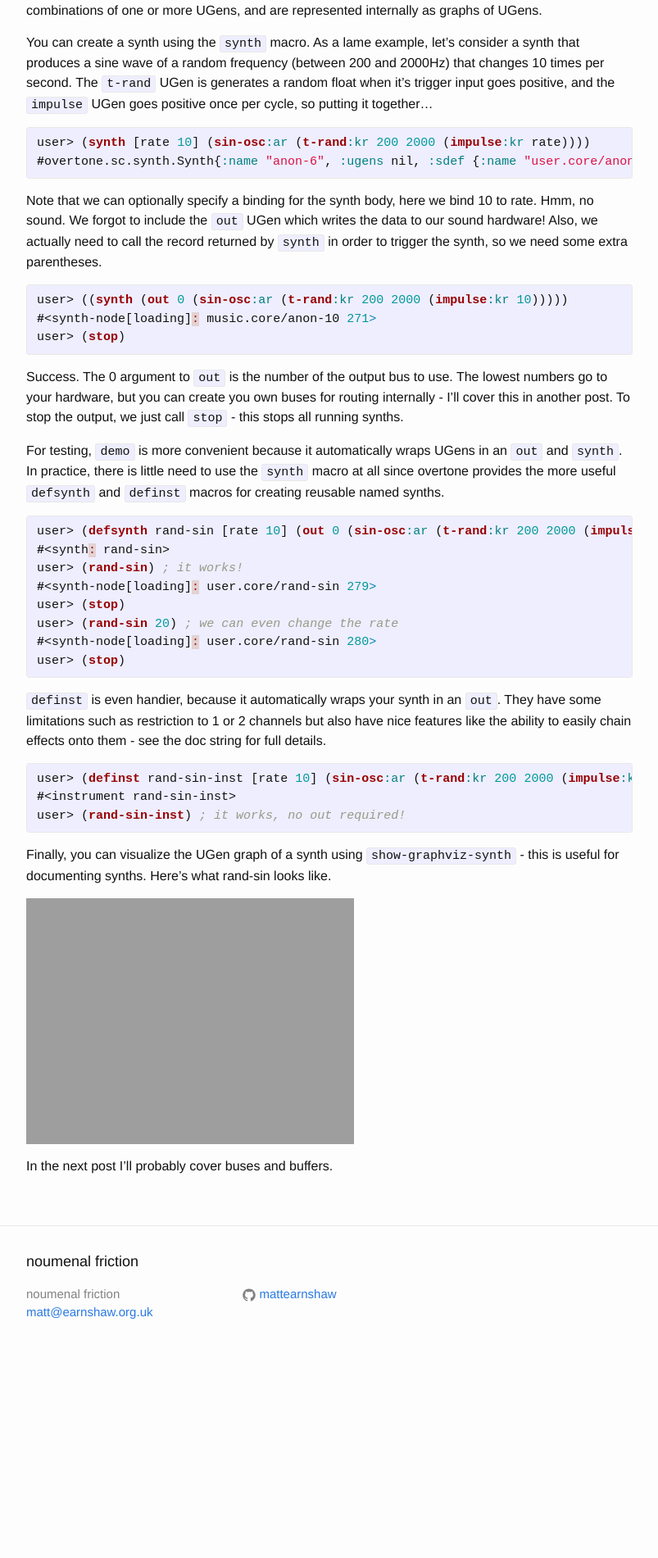
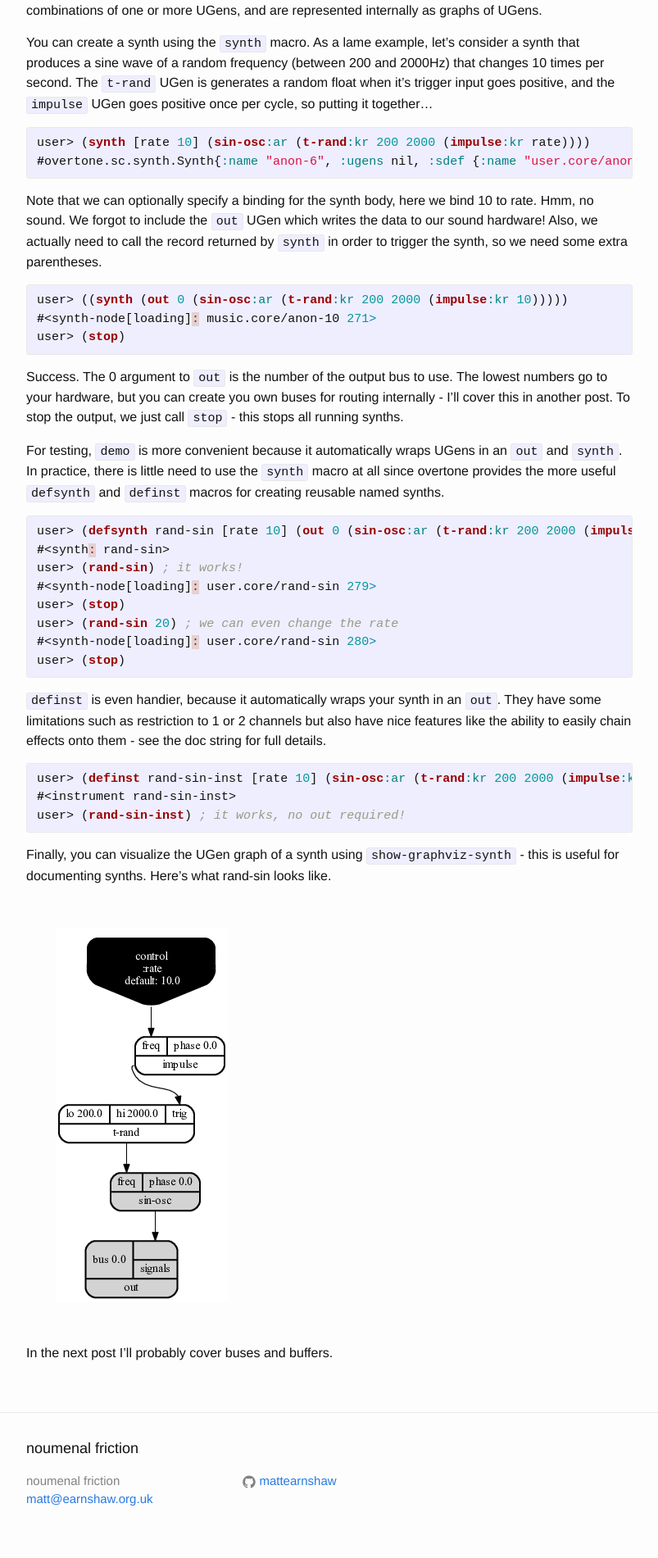
Before and after one commit to mattearnshaw/mattearnshaw.github.io, a Jekyll site: the page built from _posts/2015-02-12-a-patchwork-intro-to-overtone.markdown, in a window 1280 px wide. Shown: the part 1952-3853 px from the top of the page at 82% size, without its empty margins (238-1041 px from the left). Built offline with Jekyll 4.4.1, drawn with Linux system fonts in a browser that asks for light colours; before the commit the page ends 3625 px from its top, so only the background shows below that.

Commit message:
fix graph image

```diff
--- a/_posts/2015-02-12-a-patchwork-intro-to-overtone.markdown
+++ b/_posts/2015-02-12-a-patchwork-intro-to-overtone.markdown
@@ -173,7 +173,7 @@ Finally, you can visualize the UGen graph of a synth using
 `show-graphviz-synth` - this is useful for documenting synths.
 Here's what rand-sin looks like.
 
-![My helpful screenshot]({{ site.url }}/assets/rand-sin-graph.jpg)
+![rand-sin graph](https://raw.githubusercontent.com/mattearnshaw/mattearnshaw.github.io/master/assets/rand-sin-graph.png)
 
 In the next post I'll probably cover buses and buffers.
 
```
